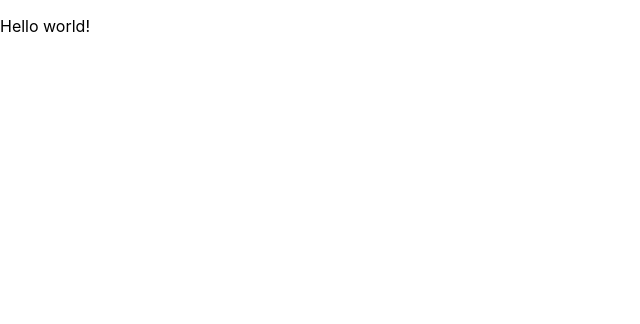
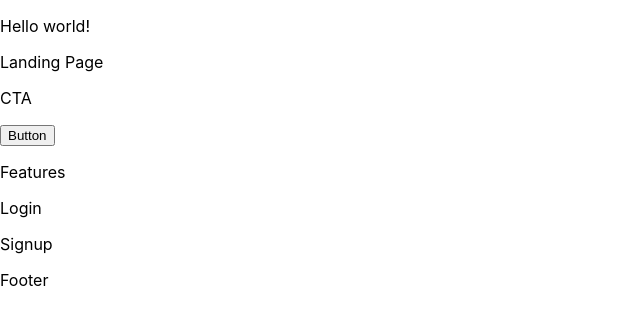
Before and after one commit to Nesiht/Final_project_frontend, a React (Create React App) app: page / in a window 1280 px wide. Shown: the top 324 px of the page, without its empty margins (0-640 px from the left). Built offline with nearby package versions, Linux system fonts and the light colour scheme.

Commit message:
created first iteration of components for landing page

```diff
--- a/src/App.js
+++ b/src/App.js
@@ -3,6 +3,7 @@ import { Provider } from 'react-redux'
 import { combineReducers, configureStore } from '@reduxjs/toolkit'
 import { BrowserRouter, Switch, Route } from 'react-router-dom'
 import { user } from "./reducers/user"
+import { LandingPage } from './components/LandingPage'
 
 const reducer = combineReducers({
 	user: user.reducer
@@ -18,6 +19,7 @@ export const App = () => {
           <Route path="/" exact>
             {/* COMPONENT LANDING PAGE HERE */}
             <p>Hello world!</p>
+            <LandingPage />
           </Route>
           <Route path="/url/:variable" exact>
             {/* UNIQUE COMPONENT HERE FOR EXAMPLE */}
--- /dev/null
+++ b/src/components/Btn.js
@@ -0,0 +1,7 @@
+import React from 'react'
+
+export const Btn = () => {
+  return (
+    <button>Button</button>
+  )
+}
--- /dev/null
+++ b/src/components/Cta.js
@@ -0,0 +1,11 @@
+import React from 'react'
+import { Btn } from 'components/Btn'
+
+export const Cta = () => {
+  return (
+    <>
+    <p>CTA</p>
+    <Btn />
+    </>
+  )
+}
--- /dev/null
+++ b/src/components/Features.js
@@ -0,0 +1,9 @@
+import React from 'react'
+
+export const Features = () => {
+  return (
+    <>
+    <p>Features</p>
+    </>
+  )
+}
--- /dev/null
+++ b/src/components/Footer.js
@@ -0,0 +1,9 @@
+import React from 'react'
+
+export const Footer = () => {
+  return (
+    <>
+    <p>Footer</p>
+    </>
+  )
+}
--- /dev/null
+++ b/src/components/LandingPage.js
@@ -0,0 +1,19 @@
+import React from 'react'
+import { Cta } from 'components/Cta'
+import { Features } from 'components/Features'
+import { Login } from 'components/Login'
+import { Signup } from 'components/Sigup'
+import { Footer } from 'components/Footer'
+
+export const LandingPage = () => {
+  return (
+    <>
+    <p>Landing Page</p>
+    <Cta />
+    <Features />
+    <Login />
+    <Signup />
+    <Footer />
+    </>
+  )
+}
--- /dev/null
+++ b/src/components/Login.js
@@ -0,0 +1,9 @@
+import React from 'react'
+
+export const Login = () => {
+  return (
+    <>
+    <p>Login</p>
+    </>
+  )
+}
--- /dev/null
+++ b/src/components/Sigup.js
@@ -0,0 +1,9 @@
+import React from 'react'
+
+export const Signup = () => {
+  return (
+    <>
+    <p>Signup</p>
+    </>
+  )
+}
```
Also changed, not shown: 1 other file (tests, documents, lock files or other folders).
